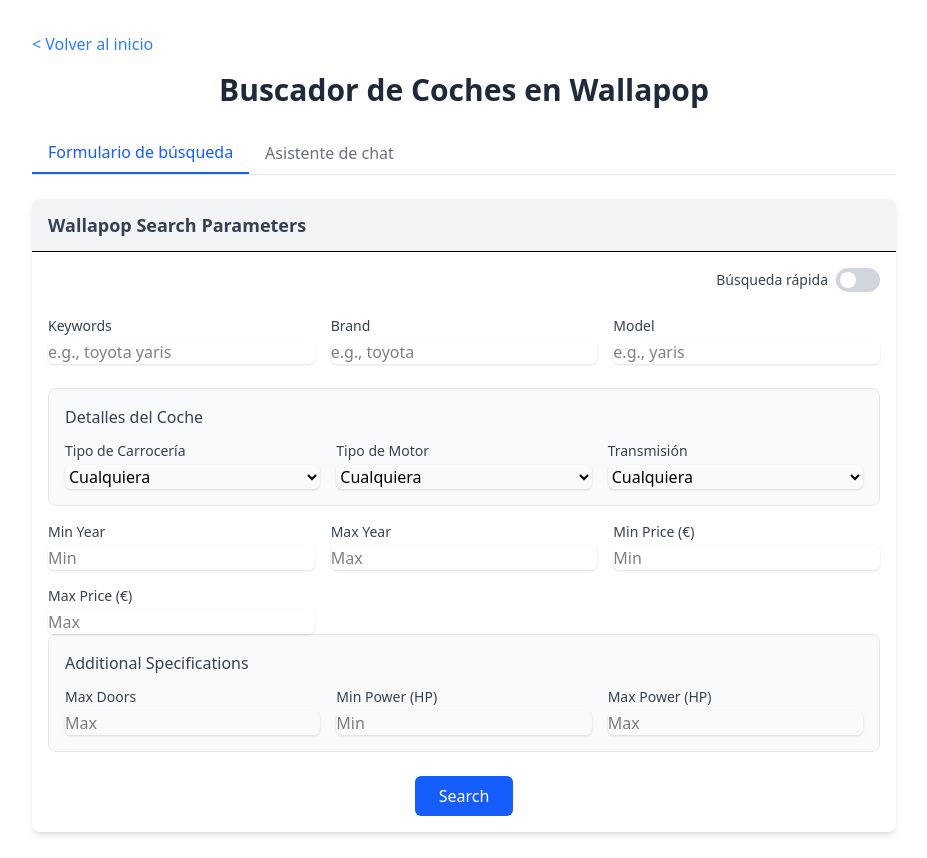
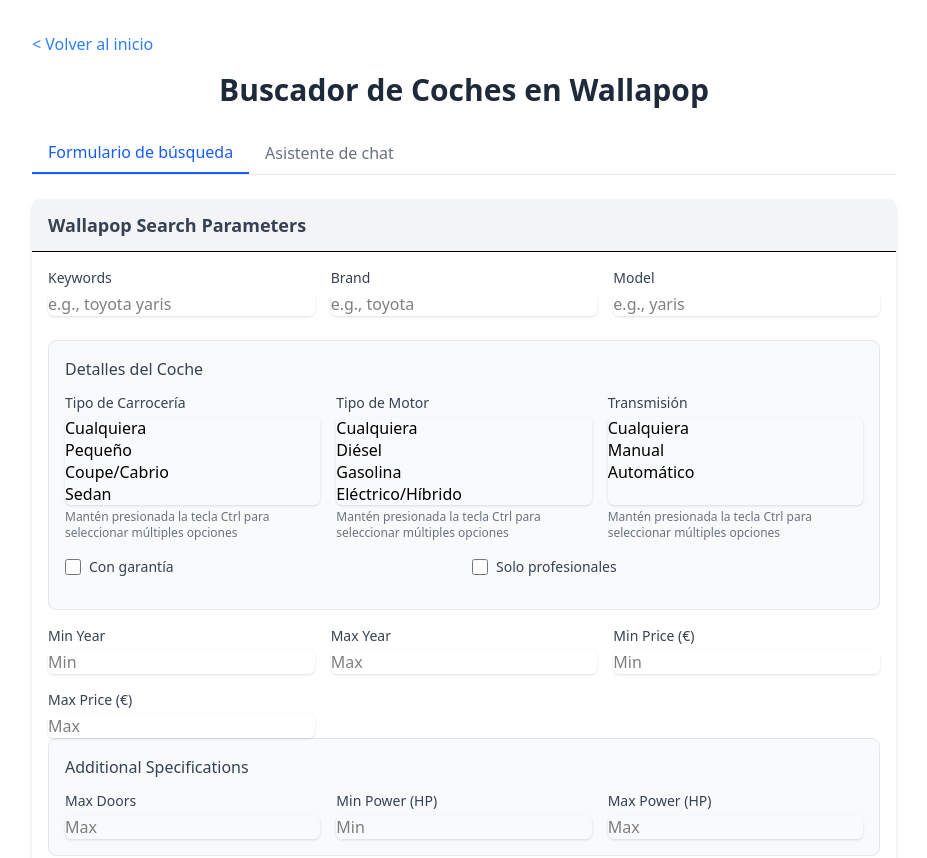
Before and after one commit to DanielArmas22/scrapper-front, a Next.js app: page /wallapop in a window 1280 px wide. Shown: the top 858 px of the page, without its empty margins (176-1103 px from the left). Built offline with nearby package versions, Linux system fonts and the light colour scheme; no server answers.

Commit message:
cambios 4

```diff
--- a/src/components/wallapop/SearchForm.jsx
+++ b/src/components/wallapop/SearchForm.jsx
@@ -9,13 +9,37 @@
   const [isDeepSearch, setIsDeepSearch] = useState(false);
 
   const handleChange = (e) => {
-    const { name, value, type, checked } = e.target;
+    const { name, value, type, checked, selectedOptions } = e.target;
 
     if (type === "checkbox") {
       setFormData((prevData) => ({
         ...prevData,
         [name]: checked ? "true" : null,
       }));
+    } else if (type === "select-multiple") {
+      // Capturar múltiples valores seleccionados
+      const selectedValues = Array.from(selectedOptions).map(
+        (option) => option.value
+      );
+
+      // Si no hay selecciones o solo está seleccionado "Cualquiera" (valor vacío)
+      if (
+        selectedValues.length === 0 ||
+        (selectedValues.length === 1 && selectedValues[0] === "")
+      ) {
+        const newFormData = { ...formData };
+        delete newFormData[name];
+        setFormData(newFormData);
+      } else {
+        // Filtrar el valor vacío si hay otras selecciones
+        const filteredValues = selectedValues.filter((val) => val !== "");
+
+        // Unir los valores con comas para el formato correcto de la URL
+        setFormData((prevData) => ({
+          ...prevData,
+          [name]: filteredValues.join(","),
+        }));
+      }
     } else {
       if (value === "") {
         const newFormData = { ...formData };
@@ -78,11 +102,6 @@
       </div>
       <div className="p-4">
         <form id="searchForm" onSubmit={handleSubmit}>
-          <SearchTypeToggle
-            isDeepSearch={isDeepSearch}
-            onChange={() => setIsDeepSearch(!isDeepSearch)}
-          />
-
           <div className="grid grid-cols-1 md:grid-cols-3 gap-4 mb-6">
             <div>
               <label
@@ -137,7 +156,10 @@
           <CarDetails onChange={handleChange} />
           <YearPriceRange onChange={handleChange} />
           <AdditionalSpecs onChange={handleChange} />
-
+          <SearchTypeToggle
+            isDeepSearch={isDeepSearch}
+            onChange={() => setIsDeepSearch(!isDeepSearch)}
+          />
           <div className="text-center mt-6">
             <button
               type="submit"
--- a/src/components/wallapop/WallapopChat.jsx
+++ b/src/components/wallapop/WallapopChat.jsx
@@ -73,16 +73,16 @@
             <p>Puedes preguntarme cosas como:</p>
             <ul className="text-left max-w-md mx-auto mt-2">
               <li className="py-1">
-                • "¿Qué marcas de coches son más fiables?"
+                • "Busca coches diésel de menos de 10000€"
               </li>
               <li className="py-1">
-                • "Busca coches de menos de 5000€ en Madrid"
+                • "Necesito un SUV automático con menos de 5 años"
               </li>
               <li className="py-1">
-                • "¿Cuáles son los mejores coches familiares?"
+                • "Muéstrame Seat Ibiza con garantía y menos de 100000 km"
               </li>
               <li className="py-1">
-                • "¿Qué debo revisar antes de comprar un coche de segunda mano?"
+                • "Quiero ver coches familiares con más de 150 caballos"
               </li>
             </ul>
           </div>
--- a/src/components/wallapop/form-sections/CarDetails.jsx
+++ b/src/components/wallapop/form-sections/CarDetails.jsx
@@ -2,7 +2,7 @@
   return (
     <div className="bg-gray-50 rounded-lg border border-gray-200 p-4 mb-4">
       <h6 className="font-medium text-gray-700 mb-3">Detalles del Coche</h6>
-      <div className="grid grid-cols-1 md:grid-cols-3 gap-4">
+      <div className="grid grid-cols-1 md:grid-cols-3 gap-4 mb-4">
         <div>
           <label
             htmlFor="body_type"
@@ -15,16 +15,20 @@
             id="body_type"
             name="body_type"
             onChange={onChange}
+            multiple
           >
             <option value="">Cualquiera</option>
-            <option value="Pequeño">Pequeño</option>
-            <option value="Coupe">Coupe</option>
-            <option value="Sedan">Sedan</option>
-            <option value="Familiar">Familiar</option>
-            <option value="Monovolumen">Monovolumen</option>
+            <option value="small_car">Pequeño</option>
+            <option value="coupe_cabrio">Coupe/Cabrio</option>
+            <option value="sedan">Sedan</option>
+            <option value="family_car">Familiar</option>
+            <option value="mini_van">Monovolumen</option>
             <option value="4X4">4X4</option>
-            <option value="Furgoneta">Furgoneta</option>
+            <option value="van">Furgoneta</option>
           </select>
+          <p className="text-xs text-gray-500 mt-1">
+            Mantén presionada la tecla Ctrl para seleccionar múltiples opciones
+          </p>
         </div>
         <div>
           <label
@@ -38,13 +42,17 @@
             id="engine"
             name="engine"
             onChange={onChange}
+            multiple
           >
             <option value="">Cualquiera</option>
-            <option value="Diésel">Diésel</option>
-            <option value="Gasolina">Gasolina</option>
-            <option value="Eléctrico">Eléctrico</option>
-            <option value="Otros">Otros</option>
+            <option value="gasoil">Diésel</option>
+            <option value="gasoline">Gasolina</option>
+            <option value="electric-hybrid">Eléctrico/Híbrido</option>
+            <option value="others">Otros</option>
           </select>
+          <p className="text-xs text-gray-500 mt-1">
+            Mantén presionada la tecla Ctrl para seleccionar múltiples opciones
+          </p>
         </div>
         <div>
           <label
@@ -58,11 +66,47 @@
             id="gearbox"
             name="gearbox"
             onChange={onChange}
+            multiple
           >
             <option value="">Cualquiera</option>
-            <option value="Manual">Manual</option>
-            <option value="Automático">Automático</option>
+            <option value="manual">Manual</option>
+            <option value="automatic">Automático</option>
           </select>
+          <p className="text-xs text-gray-500 mt-1">
+            Mantén presionada la tecla Ctrl para seleccionar múltiples opciones
+          </p>
+        </div>
+      </div>
+      <div className="mb-4 grid grid-cols-1 md:grid-cols-2 gap-4">
+        <div className="flex items-center">
+          <input
+            type="checkbox"
+            className="h-4 w-4 text-blue-600 focus:ring-blue-500 border-gray-300 rounded"
+            id="warranty"
+            name="warranty"
+            onChange={onChange}
+          />
+          <label
+            htmlFor="warranty"
+            className="ml-2 block text-sm font-medium text-gray-700"
+          >
+            Con garantía
+          </label>
+        </div>
+        <div className="flex items-center">
+          <input
+            type="checkbox"
+            className="h-4 w-4 text-blue-600 focus:ring-blue-500 border-gray-300 rounded"
+            id="professional"
+            name="professional"
+            onChange={onChange}
+          />
+          <label
+            htmlFor="professional"
+            className="ml-2 block text-sm font-medium text-gray-700"
+          >
+            Solo profesionales
+          </label>
         </div>
       </div>
     </div>
```
